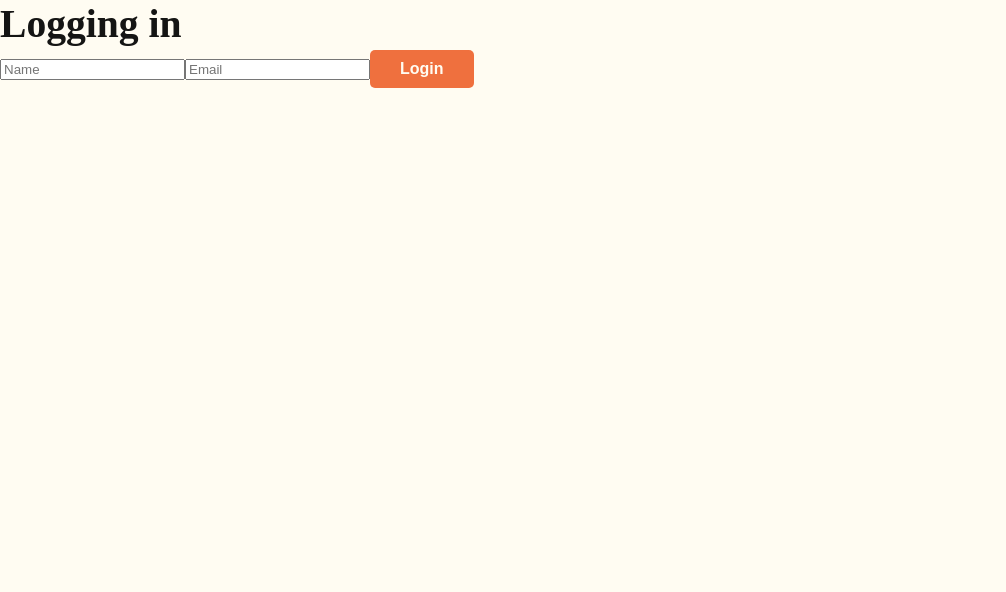
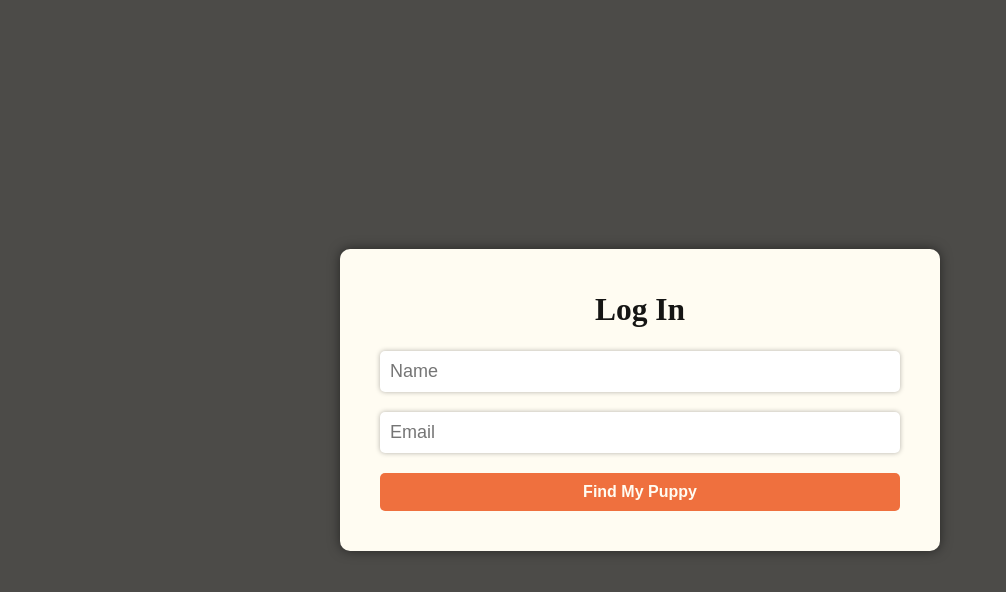
Before and after one commit to KentenRoth/fetch-take-home, a React (Vite) app: page /login in a window 1280 px wide. Shown: the top 592 px of the page, without its empty margins (0-1006 px from the left). Built offline with nearby package versions, Linux system fonts and the light colour scheme.

Commit message:
Style login

```diff
--- a/src/Pages/Login.tsx
+++ b/src/Pages/Login.tsx
@@ -29,7 +29,7 @@ export const Login = () => {
     <>
       <div className="login">
         <div className="login_wrapper">
-          <h1>Logging in</h1>
+          <h2>Log In</h2>
           <form onSubmit={onSubmit}>
             <input
               type="text"
@@ -43,7 +43,7 @@ export const Login = () => {
               value={email}
               onChange={(e) => setEmail(e.target.value)}
             />
-            <button type="submit">Login</button>
+            <button type="submit">Find My Puppy</button>
           </form>
         </div>
       </div>
--- a/src/sass/pages/all.sass
+++ b/src/sass/pages/all.sass
@@ -0,0 +1 @@
+@forward 'login.sass'
--- /dev/null
+++ b/src/sass/pages/login.sass
@@ -0,0 +1,33 @@
+@use '../abstracts/all' as *
+
+.login
+    position: relative
+    width: 100vw
+    height: 100vh
+    background: rgba(0, 0, 0, 0.7)
+    display: flex
+    justify-content: center
+    align-items: center
+    &_wrapper
+        position: relative
+        width: 600px
+        background: $background
+        padding: 40px
+        border-radius: 10px
+        display: flex
+        flex-direction: column
+        gap: 20px
+        box-shadow: 0 0 12px rgba(0, 0, 0, 0.5)
+        text-align: center
+        form
+            display: flex
+            flex-direction: column
+            gap: 20px
+            input
+                padding: 10px
+                backgorund: $light-gray
+                color: $font-color
+                border: none
+                border-radius: 5px
+                font-size: 18px
+                box-shadow: 0 0 5px rgba(0, 0, 0, 0.3)
```
